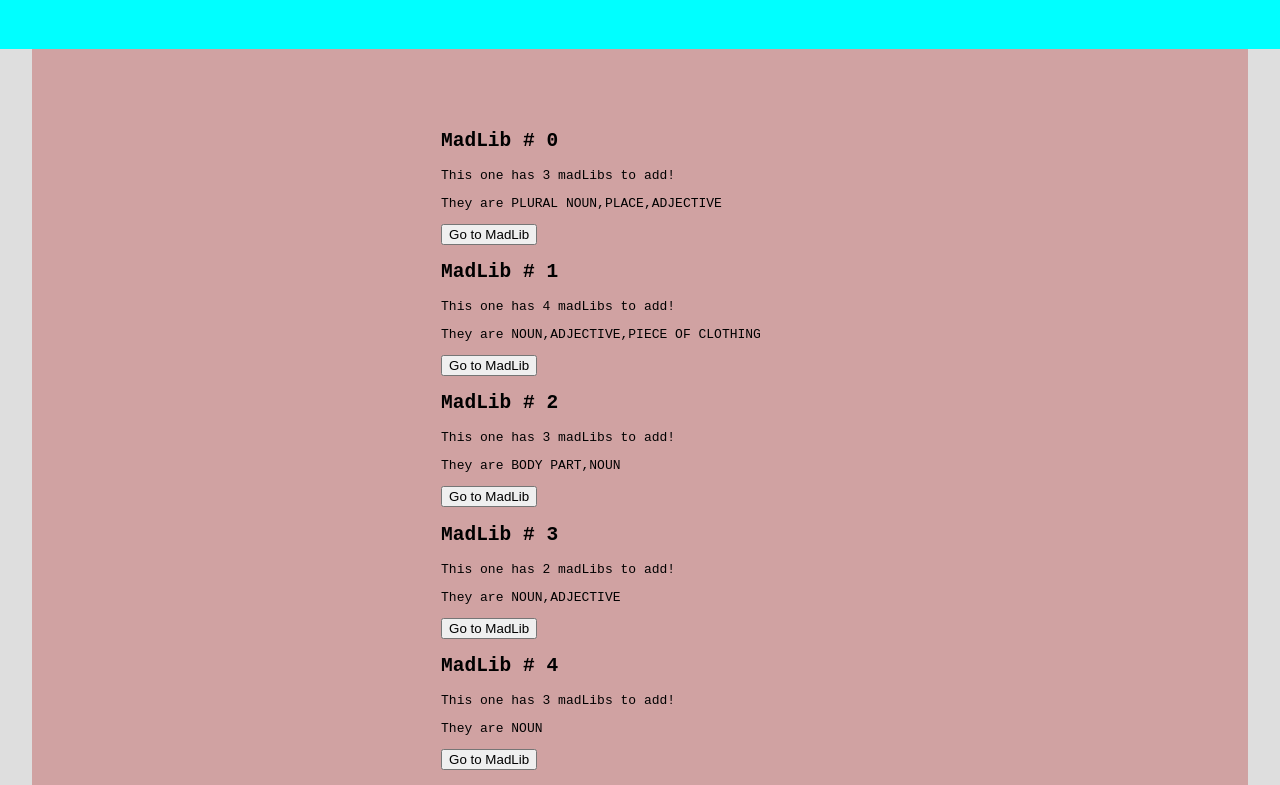
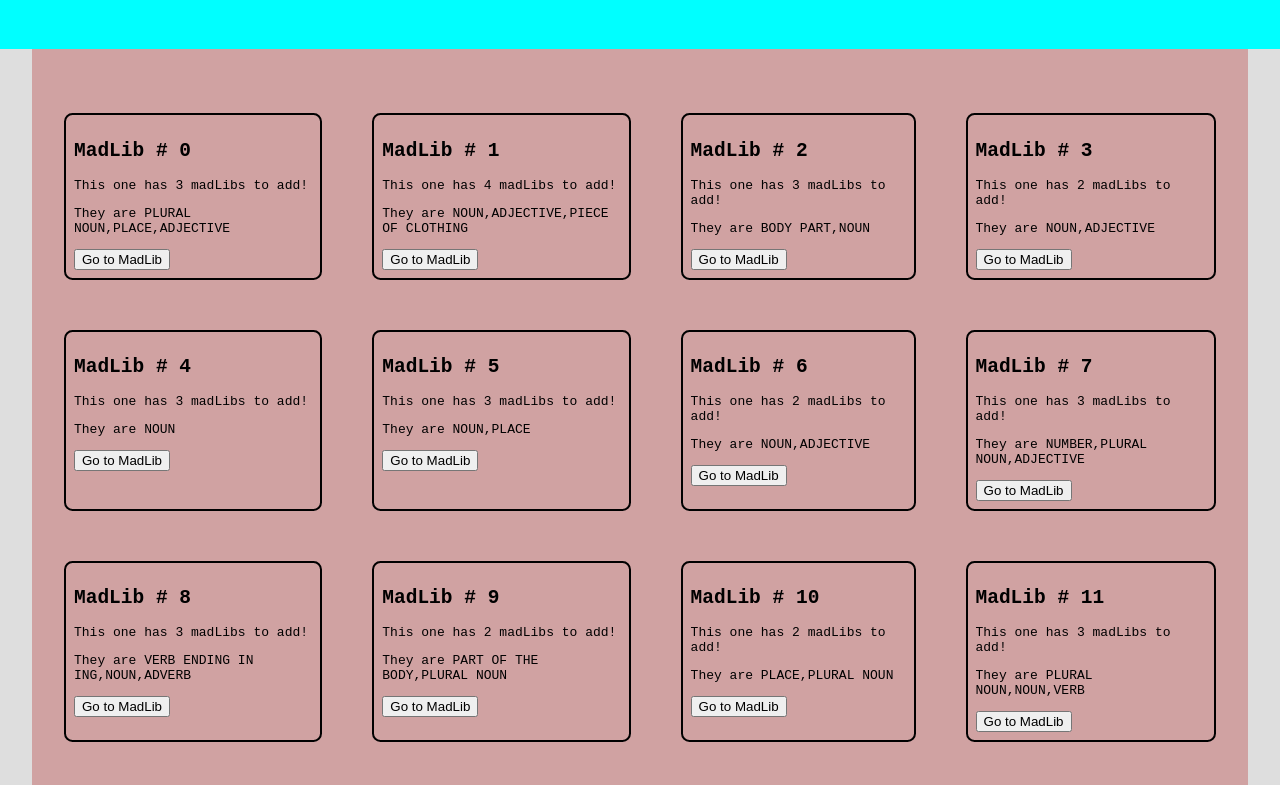
Before and after one commit to MontyWilliams/Hacktivity_holberton_ai_image, a Next.js app: page / in a window 1280 px wide. Shown: the part 409-1194 px from the top of the page. Built offline with nearby package versions, Linux system fonts and the light colour scheme; a web font is replaced by a local one.

Commit message:
added grid  styling to card layout

```diff
--- a/components/Mad.js
+++ b/components/Mad.js
@@ -1,6 +1,7 @@
 import Link from "next/link";
 import React, { useContext, useEffect} from 'react';
 import { MadContext } from './Context/MadContext.js'
+import styles  from '../styles/mad_styles.module.css'
 
 
 
@@ -15,7 +16,7 @@ const Mad = (props) => {
   }, );
 
   return (
-    <div>
+    <div className={styles.Hero}>
     <h2 >{"MadLib # " + `${madL.id}`}</h2>
     <p>{"This one has " + `${madL.adlibs}` + " madLibs to add!"}</p>
     <p>{"They are" + " " + `${madL.words}`}</p>
--- a/pages/Madlibs/[id]/index.js
+++ b/pages/Madlibs/[id]/index.js
@@ -3,7 +3,7 @@ import React, { useContext, useEffect, useState } from 'react';
 import { MadContext } from '../../../components/Context/MadContext';
 
 const madL = () => {
-   const {madLibs, setMadLibs, madL} = useContext(MadContext);
+   const {madLibs, setMadLibs} = useContext(MadContext);
 
   const [data, setData] = useState("")
 
--- a/styles/card_styles.module.css
+++ b/styles/card_styles.module.css
@@ -1 +1 @@
-@font-face{font-family:"HanaleiFill";src:local("HanaleiFill-Regular"),url("/fonts/Hanalei_Fill/HanaleiFill-Regular.ttf") format("truetype")}@font-face{font-family:"Monoton";src:local("Monoton-Regular"),url("/fonts/Monoton/Monoton-Regular.ttf") format("truetype")}.cardContainer{font-family:monospace}.cardContainer :hover{background-color:#0388fd}.cardh1{font-family:HanaleiFill}
+@font-face{font-family:"HanaleiFill";src:local("HanaleiFill-Regular"),url("/fonts/Hanalei_Fill/HanaleiFill-Regular.ttf") format("truetype")}@font-face{font-family:"Monoton";src:local("Monoton-Regular"),url("/fonts/Monoton/Monoton-Regular.ttf") format("truetype")}.cardContainer{font-family:monospace;display:-ms-inline-grid;display:inline-grid;gap:50px 50px;-ms-grid-columns:auto auto auto auto;grid-template-columns:auto auto auto auto;border-radius:15px}.cardContainer :hover{background-color:#0388fd}.cardh1{font-family:HanaleiFill}
--- a/styles/card_styles.module.scss
+++ b/styles/card_styles.module.scss
@@ -17,6 +17,12 @@
 .cardContainer {
   @include cardPopper();
   font-family: monospace;
+  display: inline-grid;
+  gap: 50px 50px ;  //row then column
+  grid-template-columns: auto auto auto auto;
+  border-radius: 15px;
+
+
 
 }
 
--- /dev/null
+++ b/styles/mad_styles.module.css
@@ -0,0 +1 @@
+.Hero{border:2.5px solid;border-radius:8.5px;padding:.5rem}
--- /dev/null
+++ b/styles/mad_styles.module.scss
@@ -0,0 +1,6 @@
+.Hero {
+  border: 2.5px solid;
+  border-radius: 8.5px;
+  padding: .5rem;
+
+}
```
